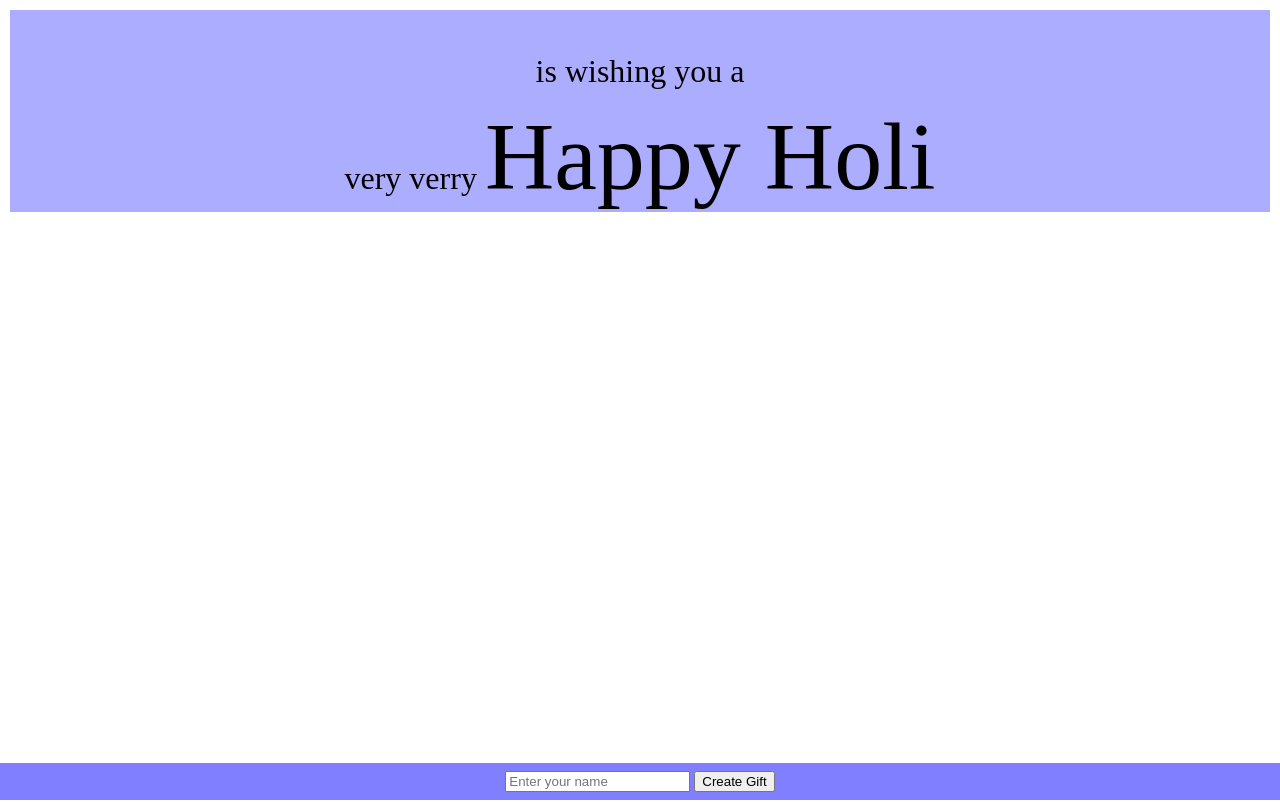
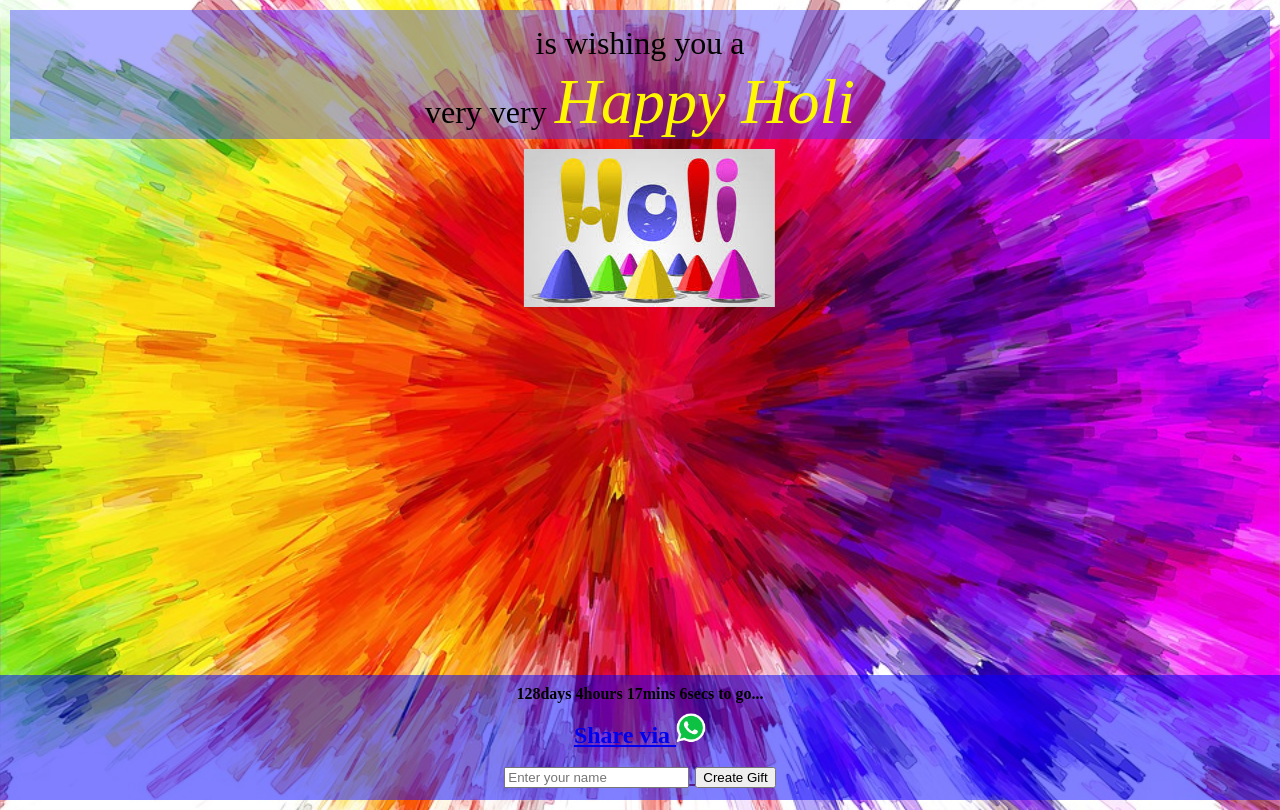
Before and after one commit to hacquees/hacquees.github.io, a plain HTML site: page WishGiftCard/holicard.html in a window 1280 px wide. Drawn offline with Linux system fonts and the light colour scheme.

Commit message:
Whatsapp link

```diff
--- a/WishGiftCard/holicard.html
+++ b/WishGiftCard/holicard.html
@@ -14,8 +14,8 @@ html {
 body {
 	margin: 0;
 	height: 100%;
-	background-image: url("images/background.jpg"); /* The image used */
-	background-position: center; /* Center the image */
+	background-image: url("images/holi_background.jpg");
+	background-position: center;
 	background-size: cover;
 }
 .wish {
@@ -23,10 +23,13 @@ body {
 	font-size: 2em;
 }
 #name {
-	font-size: 2.5em;
+	font-size: 1.5em;
 }
 #festival {
-	font-size: 3em;
+	font-size: 2em;
+	animation-direction: alternate;
+    animation:colors 15s infinite;
+    font-style: italic;
 }
 .formcontainer {
 	background-color: rgba(0,0,255,0.5);
@@ -44,6 +47,20 @@ body {
     90%{    color: transparent;  }
     100%{   color: #000;    }
 }
+@keyframes leftright {
+  0% { transform: translate(0, 0);}
+  25% { transform: translate(-10px, 0);}
+  75% { transform: translate(+10px, 0);}
+  100% { transform: translate(0, 0);}
+}
+@keyframes colors {
+    0%{     color: red;    }
+    20%{     color: orange;    }
+    40%{    color: yellow;  }
+    60%{   color: green;    }
+    80%{   color: blue;    }
+    100%{   color: purple;    }
+}
 form {
 	margin: 0.5em;
 }
@@ -53,12 +70,22 @@ form {
 		<div class="wish">
 			<center>
 			<span id="name" class="blinking"></span> is wishing you a <br>
-			very verry <span id="festival">Happy Holi</span><br>
+			very very <span id="festival">Happy Holi</span><br>
 			</center>
 		</div>
 	</div>
+	<center style="animation:leftright 1.8s infinite;">
+	<img src="images/holiwish.jpeg">
+	</center>
 	<div class="formcontainer">
 		<center>
+		<b>
+	    	<div id="countdown" style="margin: 10px;"></div>
+	    <div>
+	    <a id="whatsapp" href=""
+	    data-action="share/whatsapp/share" style="font-size: 1.5em;"> Share via <img src="images/whatsapp.png" width="30px;">
+	    </div>
+	    </b>
 		<form action="#" method="GET">
 			<input type="text" name="name" placeholder="Enter your name">
 			<input type="submit" value="Create Gift">
@@ -68,9 +95,45 @@ form {
 </body>
 <script type="text/javascript">
 	var params = new URLSearchParams(window.location.search);
+	whatsapptext="Follow the link to see the wish from "+name+"\n"+window.location;
+	document.getElementById("whatsapp").href="whatsapp://send?text="+whatsapptext;
 	var name = params.get("name").trim();
 	document.getElementById("name").textContent = name;
 </script>
+
+
+<script>
+// https://www.w3schools.com/howto/howto_js_countdown.asp
+// Set the date we're counting down to
+var countDownDate = new Date("March 9, 2020 00:00:00").getTime();
+
+// Update the count down every 1 second
+var x = setInterval(function() {
+
+  // Get today's date and time
+  var now = new Date().getTime();
+
+  // Find the distance between now and the count down date
+  var distance = countDownDate - now;
+
+  // Time calculations for days, hours, minutes and seconds
+  var days = Math.floor(distance / (1000 * 60 * 60 * 24));
+  var hours = Math.floor((distance % (1000 * 60 * 60 * 24)) / (1000 * 60 * 60));
+  var minutes = Math.floor((distance % (1000 * 60 * 60)) / (1000 * 60));
+  var seconds = Math.floor((distance % (1000 * 60)) / 1000);
+
+  // Display the result in the element with id="demo"
+  document.getElementById("countdown").textContent = days + "days " + hours + "hours "
+  + minutes + "mins " + seconds + "secs to go...";
+
+  // If the count down is finished, write some text
+  if (distance < 0) {
+    clearInterval(x);
+    document.getElementById("countdown").textContent = "Have fun!!!";
+  }
+}, 1000);
+</script>
+
 <!-- Global site tag (gtag.js) - Google Analytics -->
 <script async src="https://www.googletagmanager.com/gtag/js?id=UA-151370914-1"></script>
 <script>
```
Also changed, not shown: WishGiftCard/images/holiwish.jpeg (added), WishGiftCard/images/whatsapp.png (added).
